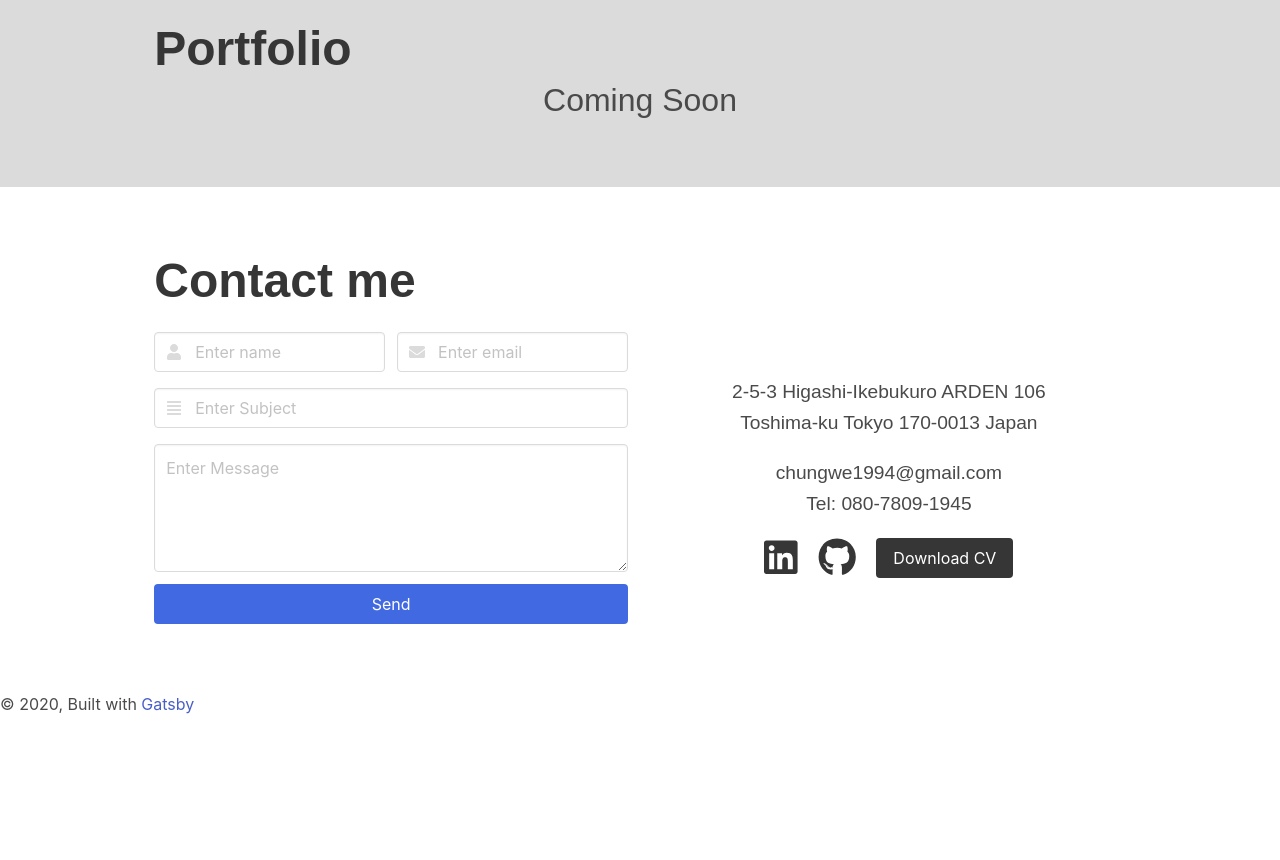
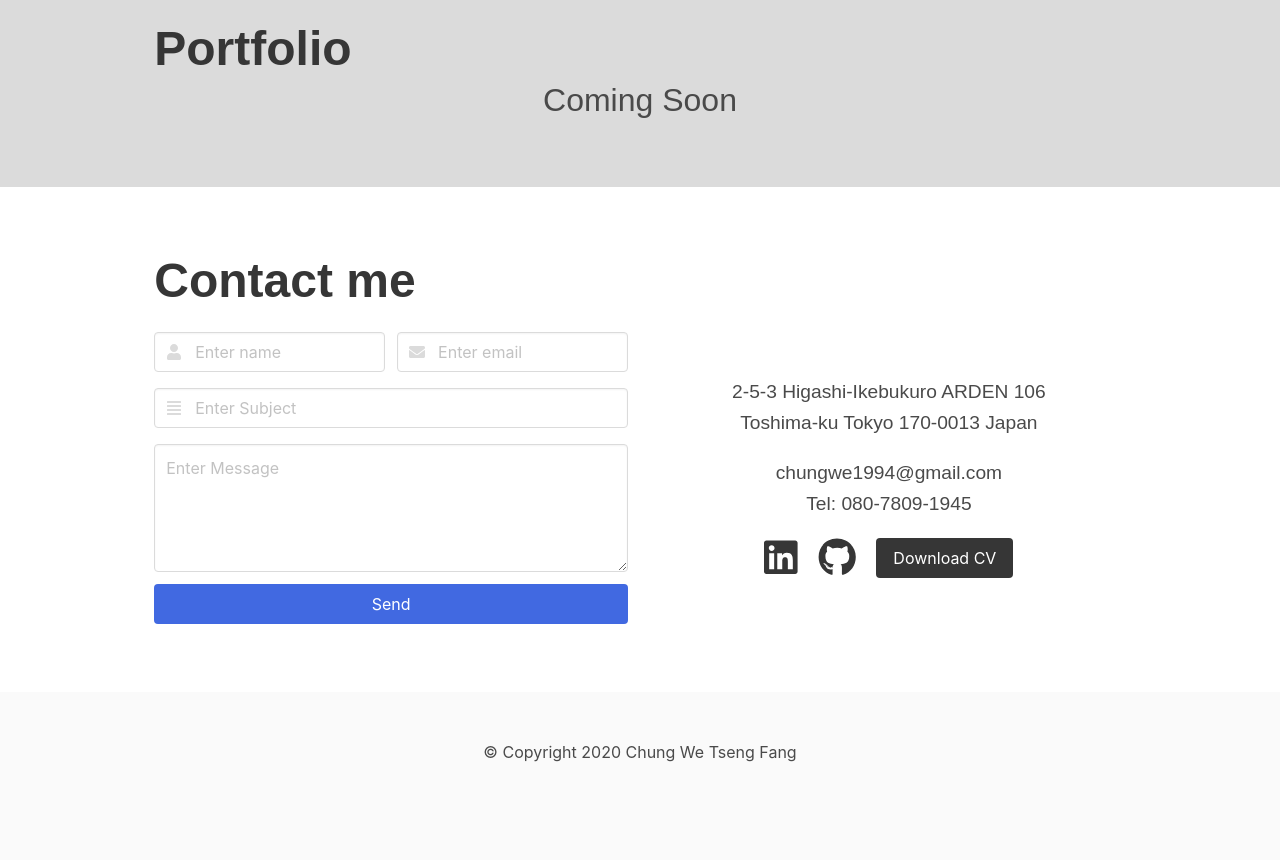
Before and after one commit to ChungWeTseng/Web-resume, a Gatsby site: page / in a window 1280 px wide. Shown: the part 4028-4888 px from the top of the page. Before the commit the page ends 4744 px from the top, so only its background shows below. Built offline with nearby package versions, Linux system fonts and the light colour scheme; Gatsby itself is replaced by a stand-in of ours.

Commit message:
Added footer

```diff
--- a/src/components/layout.js
+++ b/src/components/layout.js
@@ -27,10 +27,10 @@ const Layout = ({ children }) => {
     <>
       <Header siteTitle={data.site.siteMetadata.title} />
       <main>{children}</main>
-      <footer>
-        © {new Date().getFullYear()}, Built with
-        {` `}
-        <a href="https://www.gatsbyjs.org">Gatsby</a>
+      <footer className='footer'>
+        <div className='content has-text-centered'>
+          © Copyright 2020 Chung We Tseng Fang
+        </div>
       </footer>
     </>
   )
```
